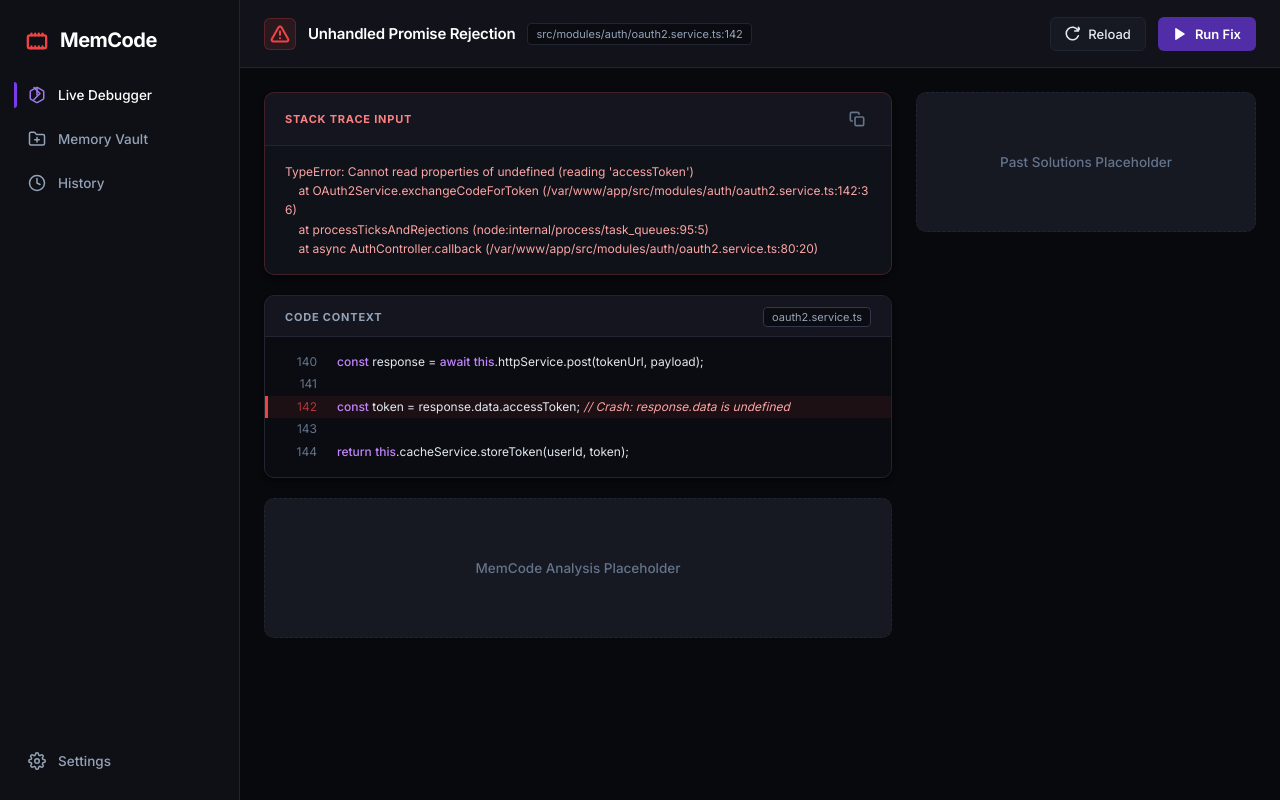
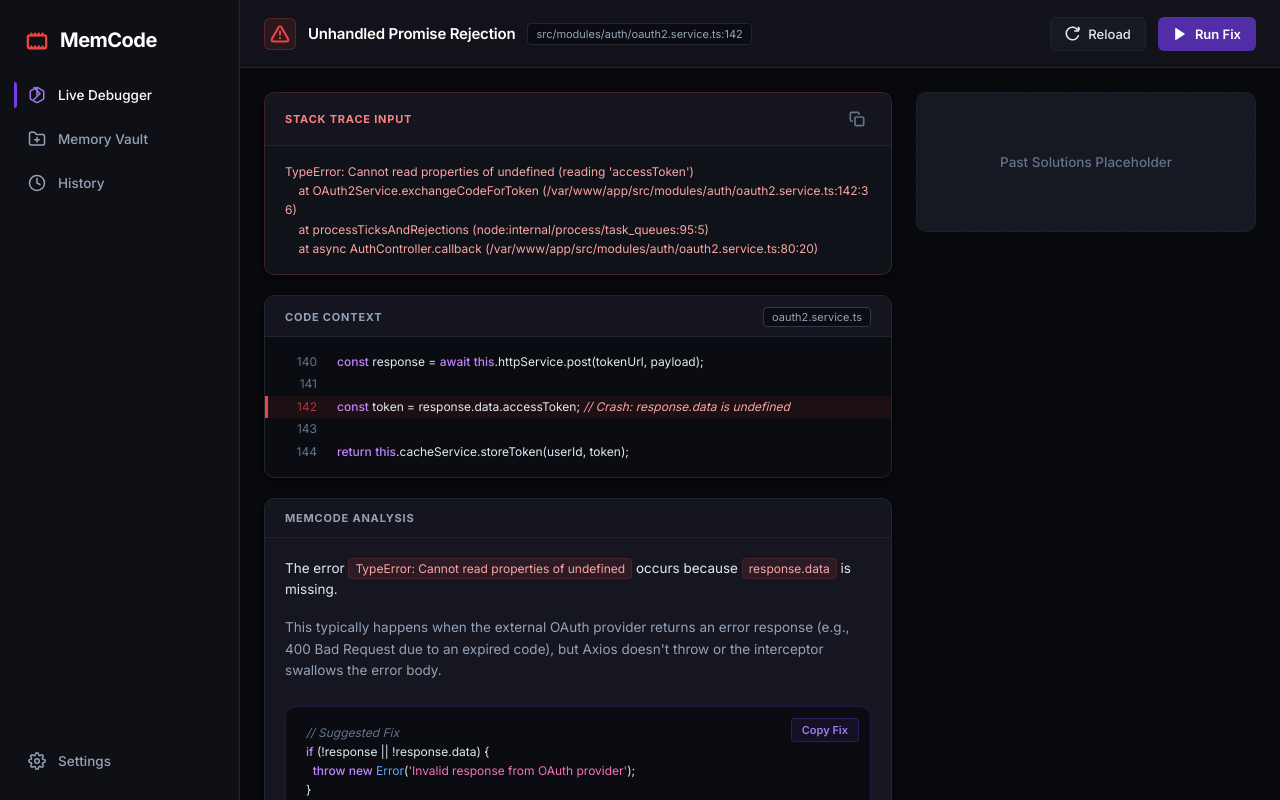
Before and after one commit to MONISHDEV1234/iqoo-hack, a React app in the folder FrontEnd/: page / in a window 1280 px wide. Built offline with nearby package versions, Linux system fonts and the light colour scheme; the HTML template or start-up script is replaced by a standard one.

Commit message:
feat: analysis section and code fix suggestion

```diff
--- a/FrontEnd/src/App.jsx
+++ b/FrontEnd/src/App.jsx
@@ -3,6 +3,7 @@
 import Header from './components/Header';
 import StackTrace from './components/StackTrace';
 import CodeContext from './components/CodeContext';
+import Analysis from './components/Analysis';
 
 function App() {
   const [activeTab, setActiveTab] = useState('live-debugger');
@@ -47,8 +48,8 @@
             {/* Code Context Viewer */}
             <CodeContext isFixApplied={isFixApplied} />
 
-            {/* Analysis - Component Step 5 */}
-            <div className="placeholder-box">MemCode Analysis Placeholder</div>
+            {/* AI analysis and Suggest Fix block */}
+            <Analysis />
           </div>
 
           {/* Right Panel Content */}
--- /dev/null
+++ b/FrontEnd/src/components/Analysis.jsx
@@ -0,0 +1,64 @@
+import React, { useState } from 'react';
+
+/**
+ * Analysis Component
+ * Renders MemCode AI-generated analysis of the crash and the suggested solution block.
+ */
+function Analysis() {
+    const [copied, setCopied] = useState(false);
+
+    const fixCodeText = `// Suggested Fix
+if (!response || !response.data) {
+  throw new Error('Invalid response from OAuth provider');
+}
+const token = response.data?.accessToken;`;
+
+    const handleCopyFix = () => {
+        navigator.clipboard.writeText(fixCodeText);
+        setCopied(true);
+        setTimeout(() => setCopied(false), 2000);
+    };
+
+    return (
+        <div className="section-card analysis-card">
+            <div className="card-header">
+                <span className="card-title">MEMCODE ANALYSIS</span>
+            </div>
+
+            <div className="analysis-body">
+                <p className="analysis-text">
+                    The error <code className="inline-code">TypeError: Cannot read properties of undefined</code> occurs because <code className="inline-code">response.data</code> is missing.
+                </p>
+
+                <p className="analysis-text text-secondary-info">
+                    This typically happens when the external OAuth provider returns an error response (e.g., 400 Bad Request due to an expired code), but Axios doesn't throw or the interceptor swallows the error body.
+                </p>
+
+                {/* Suggested Fix Code Container */}
+                <div className="suggested-fix-container">
+                    <button
+                        className="btn-copy-fix"
+                        onClick={handleCopyFix}
+                        title="Copy Suggested Fix"
+                    >
+                        {copied ? (
+                            <span className="copy-label success">Copied Fix!</span>
+                        ) : (
+                            <span className="copy-label">Copy Fix</span>
+                        )}
+                    </button>
+
+                    <pre className="fix-code-block">
+                        <span className="comment">// Suggested Fix</span>{"\n"}
+                        <span className="keyword">if</span> (!response || !response.data) {"{\n"}
+                        {"  "}<span className="keyword">throw new</span> <span className="class-name">Error</span>(<span className="string">'Invalid response from OAuth provider'</span>);{"\n"}
+                        {"}\n"}
+                        <span className="keyword">const</span> token = response.data?.accessToken;
+                    </pre>
+                </div>
+            </div>
+        </div>
+    );
+}
+
+export default Analysis;
--- a/FrontEnd/src/index.css
+++ b/FrontEnd/src/index.css
@@ -545,3 +545,92 @@
 .code-line.highlight-fix .comment {
   color: var(--accent-green);
 }
+
+/* Analysis Panel Specific Styles */
+.analysis-card {
+  border-color: var(--border-color);
+}
+
+.analysis-body {
+  padding: 20px;
+  display: flex;
+  flex-direction: column;
+  gap: 16px;
+  background-color: rgba(18, 19, 26, 0.2);
+}
+
+.analysis-text {
+  font-size: 13.5px;
+  line-height: 1.6;
+  color: var(--text-primary);
+}
+
+.text-secondary-info {
+  color: var(--text-secondary);
+}
+
+.inline-code {
+  font-family: var(--font-mono);
+  font-size: 12px;
+  background-color: var(--accent-red-light);
+  color: #fca5a5;
+  padding: 2px 6px;
+  border-radius: 4px;
+  border: 1px solid rgba(239, 68, 68, 0.15);
+}
+
+/* Suggested Fix Block Code styling */
+.suggested-fix-container {
+  position: relative;
+  margin-top: 8px;
+}
+
+.fix-code-block {
+  font-family: var(--font-mono);
+  font-size: 12px;
+  padding: 16px 20px;
+  background-color: var(--bg-code);
+  border: 1px solid rgba(124, 58, 237, 0.25);
+  border-radius: var(--radius-md);
+  color: var(--text-primary);
+  line-height: 1.6;
+  overflow-x: auto;
+}
+
+.btn-copy-fix {
+  position: absolute;
+  top: 12px;
+  right: 12px;
+  background-color: rgba(124, 58, 237, 0.1);
+  border: 1px solid rgba(124, 58, 237, 0.25);
+  padding: 4px 10px;
+  font-family: inherit;
+  font-size: 11px;
+  font-weight: 600;
+  border-radius: 4px;
+  color: var(--accent-purple-border);
+  cursor: pointer;
+  transition: all 0.2s ease;
+  z-index: 5;
+}
+
+.btn-copy-fix:hover {
+  background-color: var(--accent-purple);
+  color: #ffffff;
+  border-color: transparent;
+}
+
+.copy-label.success {
+  color: var(--accent-green);
+}
+
+/* Fix Code Block syntax helpers */
+.class-name {
+  color: #60a5fa;
+  /* light blue class */
+}
+
+.string {
+  color: #f472b6;
+  /* string token pink/rose */
+}
```
